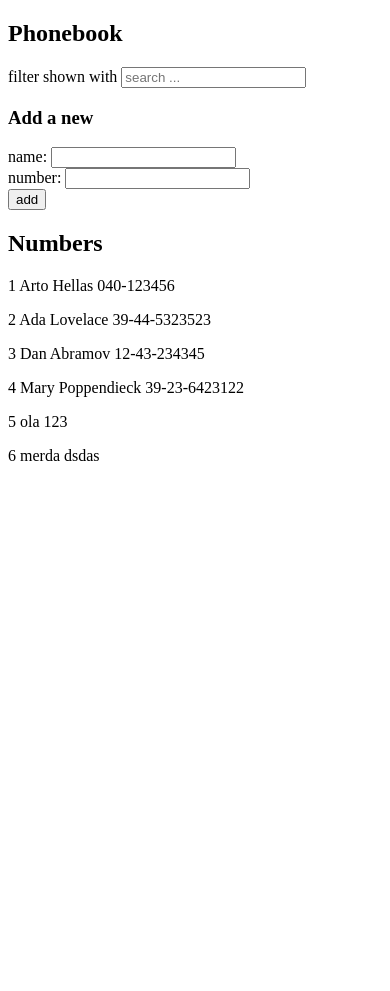
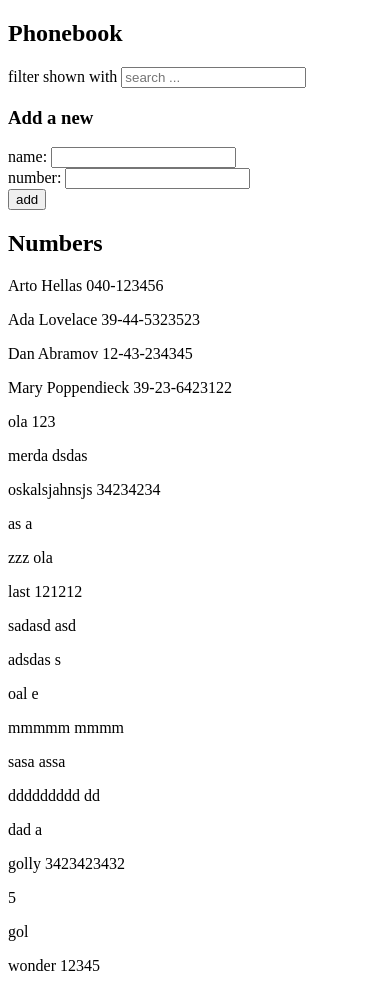
Before and after one commit to deehood/helsinki-fullstack, a React (Create React App) app in the folder part2/phonebook/: page / in a window 390 px wide. Before the commit the page ends 844 px from the top, so only its background shows below. Built offline with nearby package versions, Linux system fonts and the light colour scheme; data requests are answered from the project's data file.

Commit message:
2.16: Phonebook step8

```diff
--- a/part2/phonebook/db.json
+++ b/part2/phonebook/db.json
@@ -29,6 +29,81 @@
       "name": "merda",
       "number": "dsdas",
       "id": 6
+    },
+    {
+      "name": "oskalsjahnsjs",
+      "number": "34234234",
+      "id": 7
+    },
+    {
+      "name": "as",
+      "number": "a",
+      "id": 8
+    },
+    {
+      "name": "zzz",
+      "number": "ola",
+      "id": 9
+    },
+    {
+      "name": "last",
+      "number": "121212",
+      "id": 10
+    },
+    {
+      "name": "sadasd",
+      "number": "asd",
+      "id": 11
+    },
+    {
+      "name": "adsdas",
+      "number": "s",
+      "id": 12
+    },
+    {
+      "name": "oal",
+      "number": "e",
+      "id": 13
+    },
+    {
+      "name": "mmmmm",
+      "number": "mmmm",
+      "id": 14
+    },
+    {
+      "name": "sasa",
+      "number": "assa",
+      "id": 15
+    },
+    {
+      "name": "ddddddddd",
+      "number": "dd",
+      "id": 16
+    },
+    {
+      "name": "dad",
+      "number": "a",
+      "id": 17
+    },
+    {
+      "name": "golly",
+      "number": "3423423432",
+      "id": 18
+    },
+    {
+      "name": "5",
+      "number": "",
+      "id": 19
+    },
+    {
+      "name": "gol",
+      "number": "",
+      "id": 20
+    },
+    {
+      "name": "wonder",
+      "number": "12345",
+      "id": 21
     }
   ]
 }
--- a/part2/phonebook/src/App.js
+++ b/part2/phonebook/src/App.js
@@ -1,5 +1,6 @@
 import { useState, useEffect } from "react";
-import axios from "axios";
+
+import personService from "./services/persons.js";
 
 const Filter = ({ filter, handleFilter }) => {
   return (
@@ -40,8 +41,8 @@ const PersonForm = ({
 };
 
 const Person = ({ person }) => (
-  <p>
-    {person.id} {person.name} {person.number}
+  <p key={person.id}>
+    {person.name} {person.number}
   </p>
 );
 
@@ -53,7 +54,7 @@ const Persons = ({ persons, filter }) => {
           person.name.toLowerCase().includes(filter.toLowerCase())
         )
         .map((person) => (
-          <Person key={person.id} person={person} />
+          <Person person={person} />
         ))}
     </>
   );
@@ -61,12 +62,10 @@ const Persons = ({ persons, filter }) => {
 
 const App = () => {
   useEffect(() => {
-    const promise = axios
-      .get("http://localhost:3001/persons")
-      .then((response) => {
-        console.log(response);
-        setPersons(response.data);
-      });
+    personService.getAll().then((initialPersons) => {
+      console.log(initialPersons);
+      setPersons(initialPersons);
+    });
   }, []);
 
   const [persons, setPersons] = useState([]);
@@ -97,12 +96,10 @@ const App = () => {
     if (persons.some((x) => x.name === personObj.name))
       alert(`${personObj.name} is already added to the phonebook`);
     else
-      axios
-        .post("http://localhost:3001/persons", personObj)
-        .then((response) => {
-          console.log(response.data);
-          setPersons(persons.concat(personObj));
-        });
+      personService.create(personObj).then((returnedPerson) => {
+        console.log(returnedPerson);
+        setPersons(persons.concat(personObj));
+      });
 
     setNewName("");
     setNewNumber("");
@@ -124,7 +121,7 @@ const App = () => {
       />
 
       <h2>Numbers</h2>
-      <Persons persons={persons} filter={filter} />
+      <Persons key={persons.id} persons={persons} filter={filter} />
     </div>
   );
 };
--- /dev/null
+++ b/part2/phonebook/src/services/persons.js
@@ -0,0 +1,18 @@
+import axios from "axios";
+const baseUrl = "http://localhost:3001/persons";
+
+const getAll = () => {
+  const request = axios.get(baseUrl);
+  return request.then((response) => response.data);
+};
+
+const create = (newObject) => {
+  const request = axios.post(baseUrl, newObject);
+  return request.then((response) => response.data);
+};
+
+// eslint-disable-next-line import/no-anonymous-default-export
+export default {
+  getAll: getAll,
+  create: create,
+};
```
